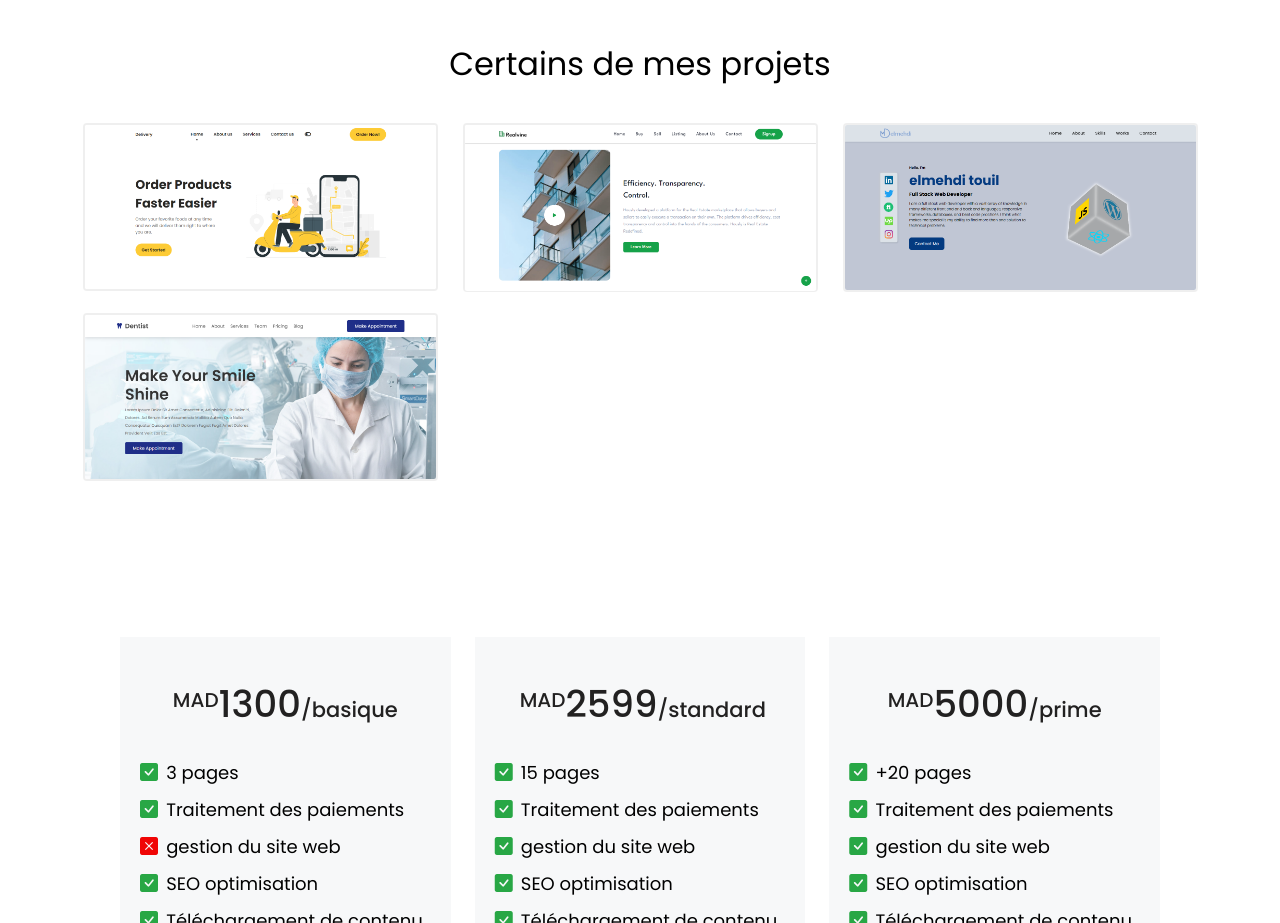
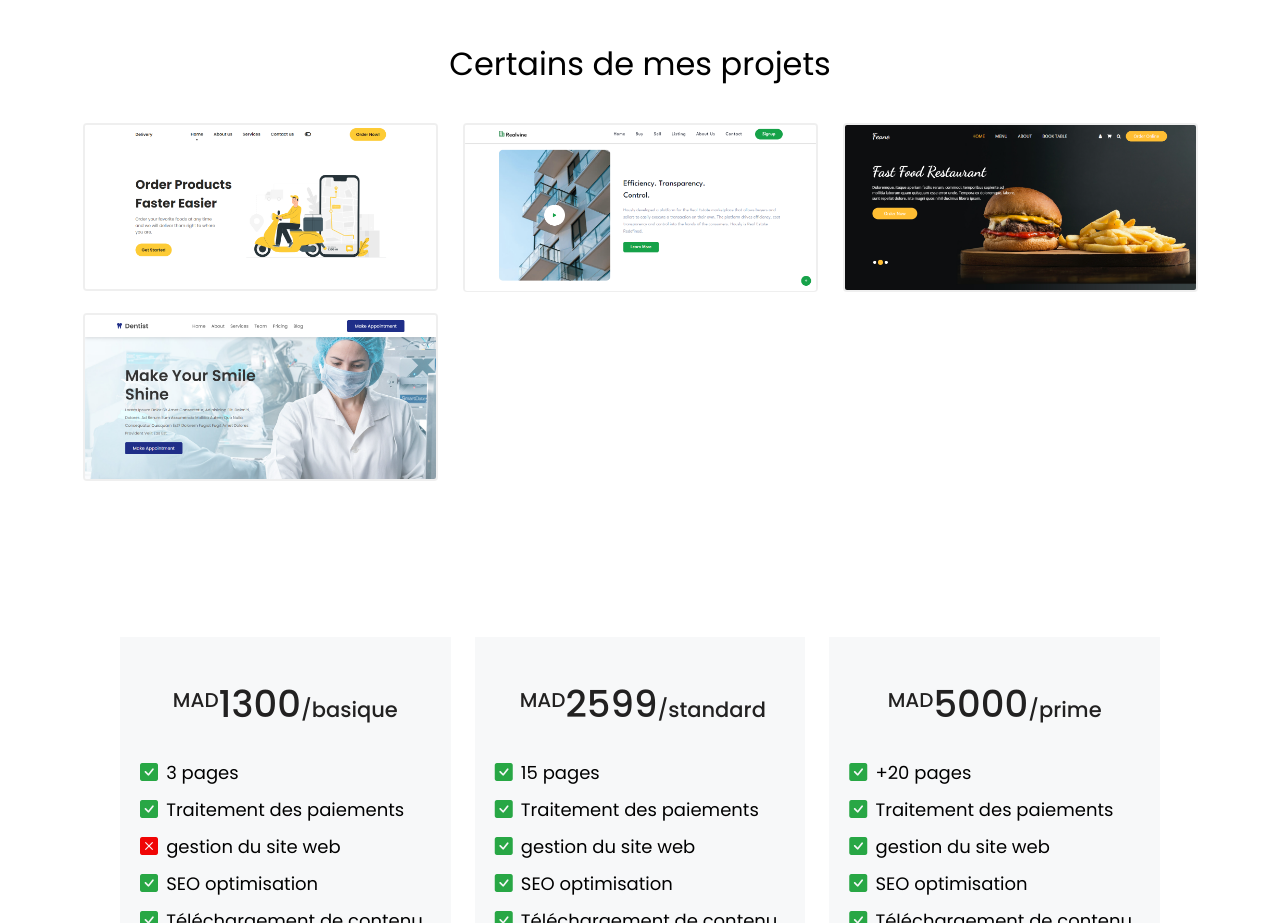
Before and after one commit to elmehditouilc/elmehdio, a plain HTML site: page index.html in a window 1280 px wide. Shown: the part 1220-2143 px from the top of the page. Drawn offline with nearby package versions, Linux system fonts and the light colour scheme.

Commit message:
Update index.html

```diff
--- a/index.html
+++ b/index.html
@@ -150,7 +150,7 @@
       <div class="col-lg-4 col-md-6  col-sm-6 ">
         <div class="box" data-aos="zoom-in">
           <div class="social1">
-            <a href="https://touil.pages.dev/" target="_blank"><img src="w9.PNG"  width="355px" alt=""></a>
+            <a href="https://website-68w.pages.dev/" target="_blank"><img src="w200.PNG"  width="355px" alt=""></a>
           </div>
         </div>
       </div>
```
